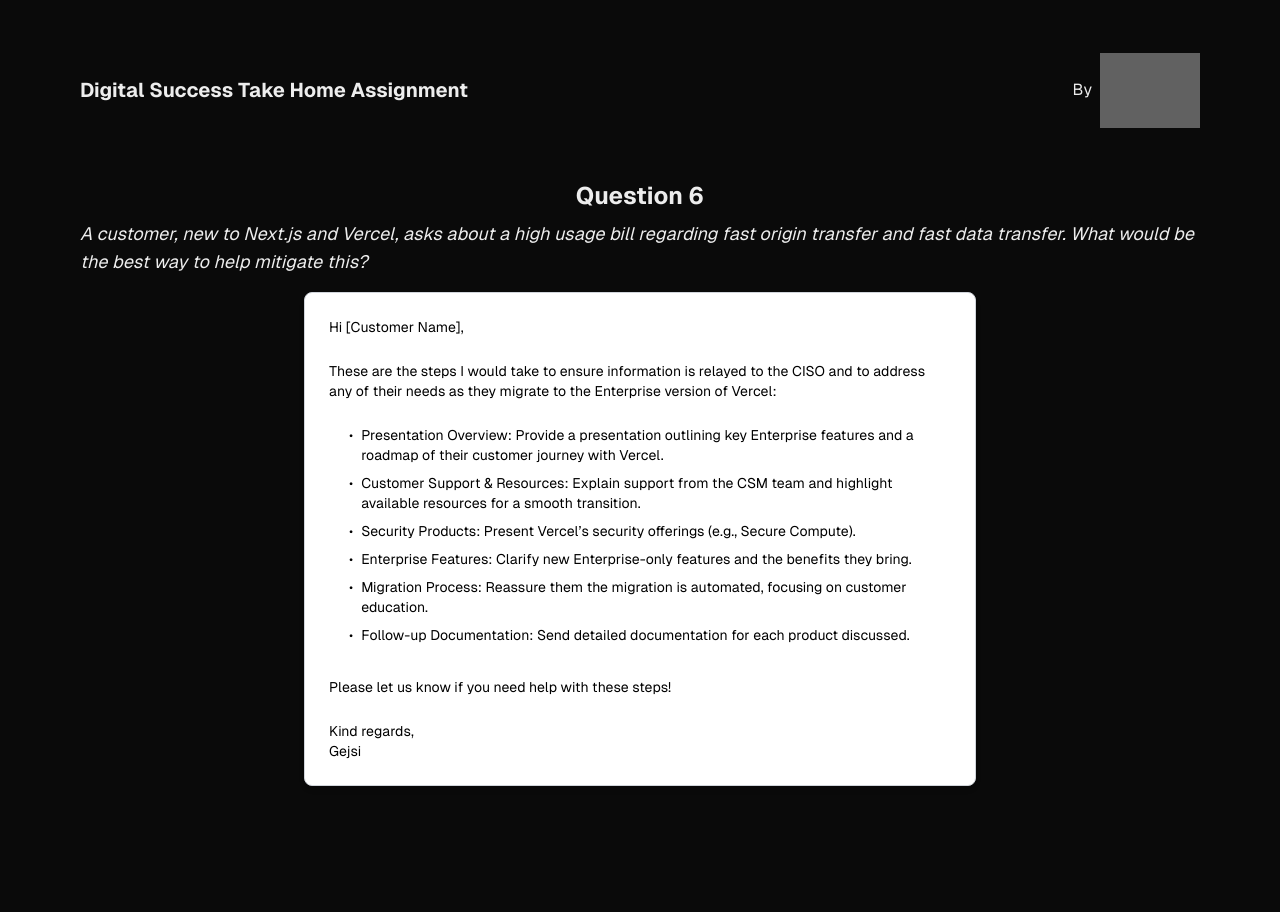
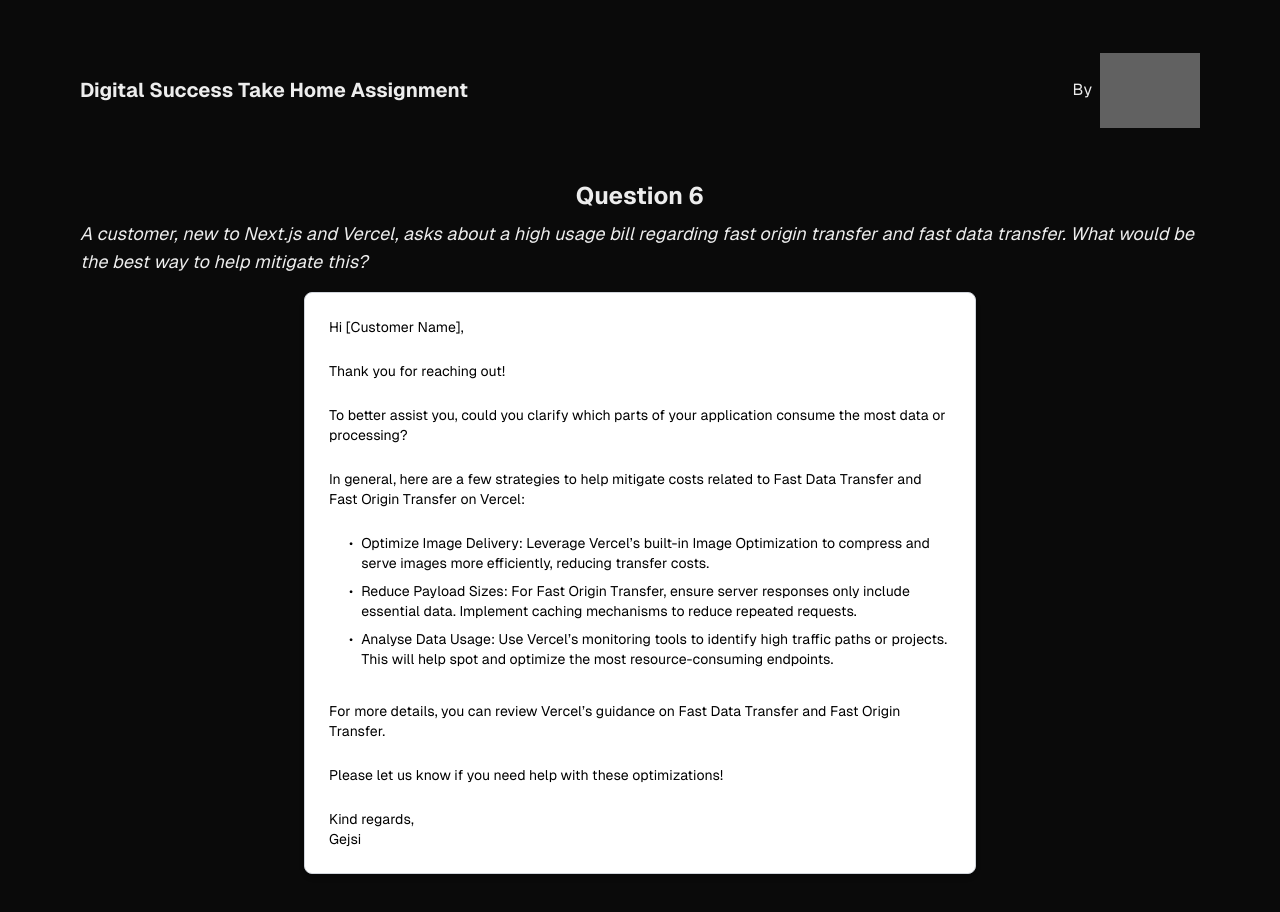
Before and after one commit to SirGejsi/nextjs-boilerplate, a Next.js app: page /questions/question6 in a window 1280 px wide. Shown: the top 912 px of the page. Built offline with nearby package versions, Linux system fonts and the light colour scheme; grey boxes are pictures that could not be loaded.

Commit message:
Update page.tsx

```diff
--- a/app/questions/question6/page.tsx
+++ b/app/questions/question6/page.tsx
@@ -1,3 +1,4 @@
+
 import Image from "next/image";
 
 export default function About() {
@@ -32,50 +33,44 @@ export default function About() {
           </p>
           <br />
           <p className="text-sm text-black">
-            These are the steps I would take to ensure information is relayed to the CISO and to address any of their needs as they migrate to the Enterprise version of Vercel:
+            Thank you for reaching out!
+          </p>
+          <br />
+          <p className="text-sm text-black">
+            To better assist you, could you clarify which parts of your application consume the most data or processing?
+          </p>
+          <br />
+          <p className="text-sm text-black">
+            In general, here are a few strategies to help mitigate costs related to Fast Data Transfer and Fast Origin Transfer on Vercel:
           </p>
           <br />
           <ul className="list-none pl-5 text-sm text-black">
             <li className="flex mb-2">
               <span className="list-disc mr-2">•</span>
               <div>
-                Presentation Overview: Provide a presentation outlining key Enterprise features and a roadmap of their customer journey with Vercel.
+                Optimize Image Delivery: Leverage Vercel’s built-in Image Optimization to compress and serve images more efficiently, reducing transfer costs.
               </div>
             </li>
             <li className="flex mb-2">
               <span className="list-disc mr-2">•</span>
               <div>
-                Customer Support & Resources: Explain support from the CSM team and highlight available resources for a smooth transition.
+                Reduce Payload Sizes: For Fast Origin Transfer, ensure server responses only include essential data. Implement caching mechanisms to reduce repeated requests.
               </div>
             </li>
             <li className="flex mb-2">
               <span className="list-disc mr-2">•</span>
               <div>
-                Security Products: Present Vercel’s security offerings (e.g., Secure Compute).
-              </div>
-            </li>
-            <li className="flex mb-2">
-              <span className="list-disc mr-2">•</span>
-              <div>
-                Enterprise Features: Clarify new Enterprise-only features and the benefits they bring.
-              </div>
-            </li>
-            <li className="flex mb-2">
-              <span className="list-disc mr-2">•</span>
-              <div>
-                Migration Process: Reassure them the migration is automated, focusing on customer education.
-              </div>
-            </li>
-            <li className="flex mb-2">
-              <span className="list-disc mr-2">•</span>
-              <div>
-                Follow-up Documentation: Send detailed documentation for each product discussed.
+                Analyse Data Usage: Use Vercel’s monitoring tools to identify high traffic paths or projects. This will help spot and optimize the most resource-consuming endpoints.
               </div>
             </li>
           </ul>
           <br />
           <p className="text-sm text-black">
-            Please let us know if you need help with these steps!
+            For more details, you can review Vercel’s guidance on Fast Data Transfer and Fast Origin Transfer.
+          </p>
+          <br />
+          <p className="text-sm text-black">
+            Please let us know if you need help with these optimizations!
           </p>
           <br />
           <p className="text-sm text-black">
```
